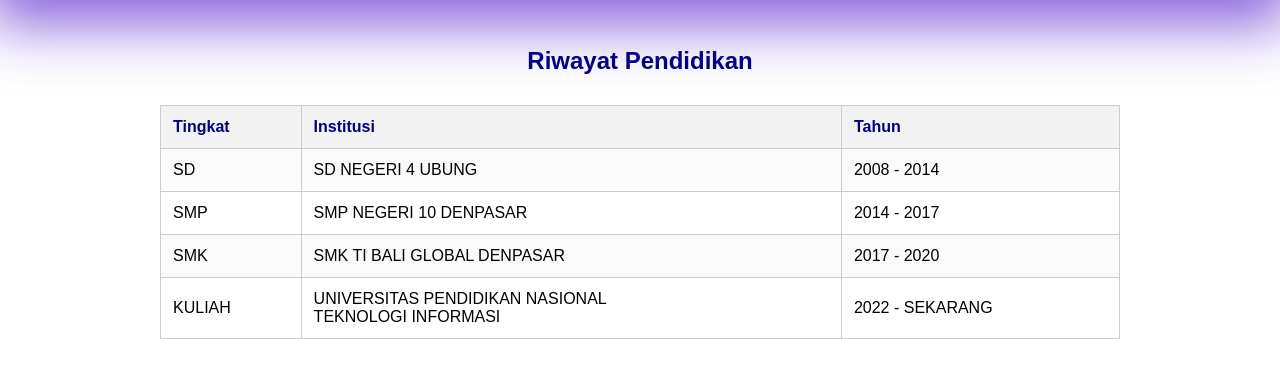
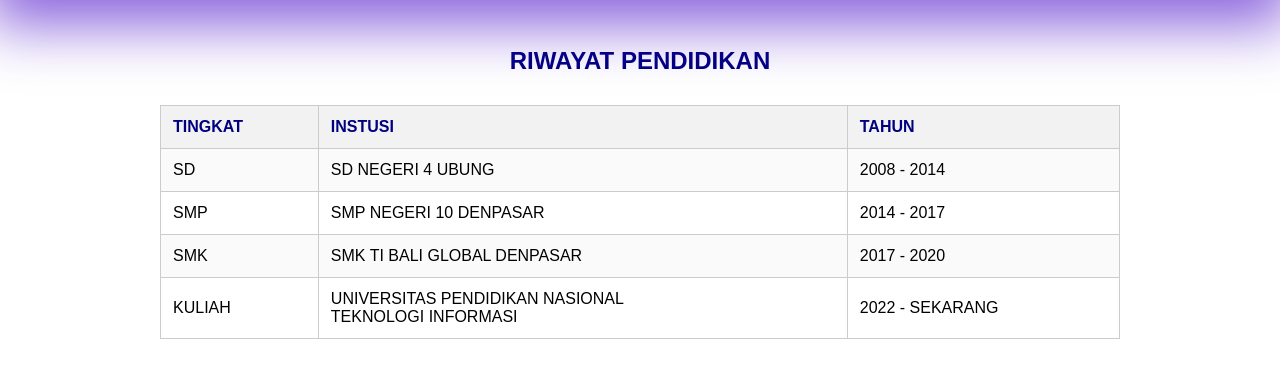
Before and after one commit to obipranata16/cvobihtml, a plain HTML site: page pendidikan.html in a window 1280 px wide. Shown: the part 73-450 px from the top of the page. Drawn offline with Linux system fonts and the light colour scheme.

Commit message:
MEMBOLD TULISAN PADA BAGIA PENDIDIKAN

```diff
--- a/pendidikan.html
+++ b/pendidikan.html
@@ -123,12 +123,12 @@
 
   <div class="main">
     <section class="pendidikan">
-      <h2>Riwayat Pendidikan</h2>
+      <h2>RIWAYAT PENDIDIKAN</h2>
       <table>
         <tr>
-          <th>Tingkat</th>
-          <th>Institusi</th>
-          <th>Tahun</th>
+          <th>TINGKAT</th>
+          <th>INSTUSI</th>
+          <th>TAHUN</th>
         </tr>
         <tr>
           <td>SD</td>
```
